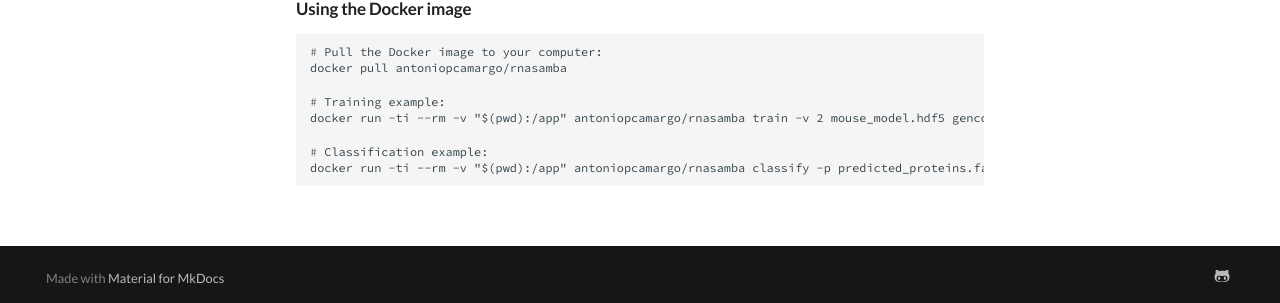
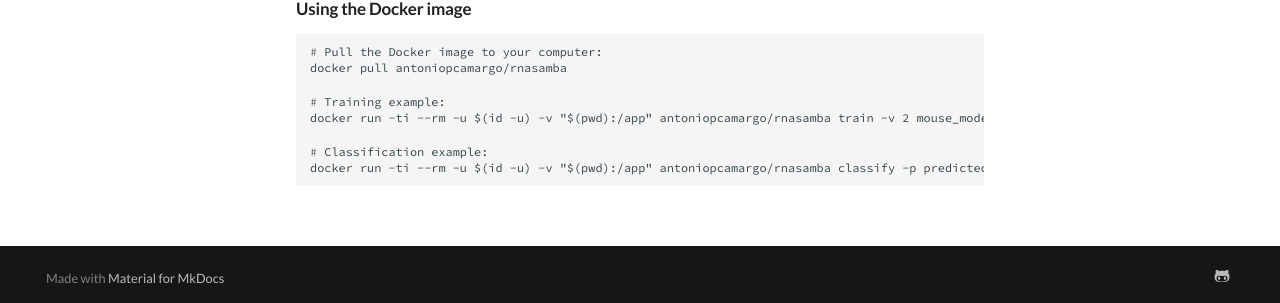
Before and after one commit to apcamargo/RNAsamba, an MkDocs documentation site: the page built from docs/usage.md, in a window 1280 px wide and 900 px high, scrolled down 1918 px. Shown: the part 590-893 px from the top of the window. Built offline with MkDocs 1.6.1 and Material for MkDocs 9.7.7, drawn with Linux system fonts in a browser that asks for light colours; comment, search, counter and statistics services are not loaded.

````diff
--- a/docs/usage.md
+++ b/docs/usage.md
@@ -125,8 +125,8 @@ ENSMUST00000036304	0.03782	noncoding
 docker pull antoniopcamargo/rnasamba
 
 # Training example:
-docker run -ti --rm -v "$(pwd):/app" antoniopcamargo/rnasamba train -v 2 mouse_model.hdf5 gencode.vM21.pc_transcripts.fa gencode.vM21.lncRNA_transcripts.fa
+docker run -ti --rm -u $(id -u) -v "$(pwd):/app" antoniopcamargo/rnasamba train -v 2 mouse_model.hdf5 gencode.vM21.pc_transcripts.fa gencode.vM21.lncRNA_transcripts.fa
 
 # Classification example:
-docker run -ti --rm -v "$(pwd):/app" antoniopcamargo/rnasamba classify -p predicted_proteins.fa classification.tsv input.fa full_length_weights.hdf5
+docker run -ti --rm -u $(id -u) -v "$(pwd):/app" antoniopcamargo/rnasamba classify -p predicted_proteins.fa classification.tsv input.fa full_length_weights.hdf5
 ```
````
Also changed, not shown: README.md (+2 -2 lines).
